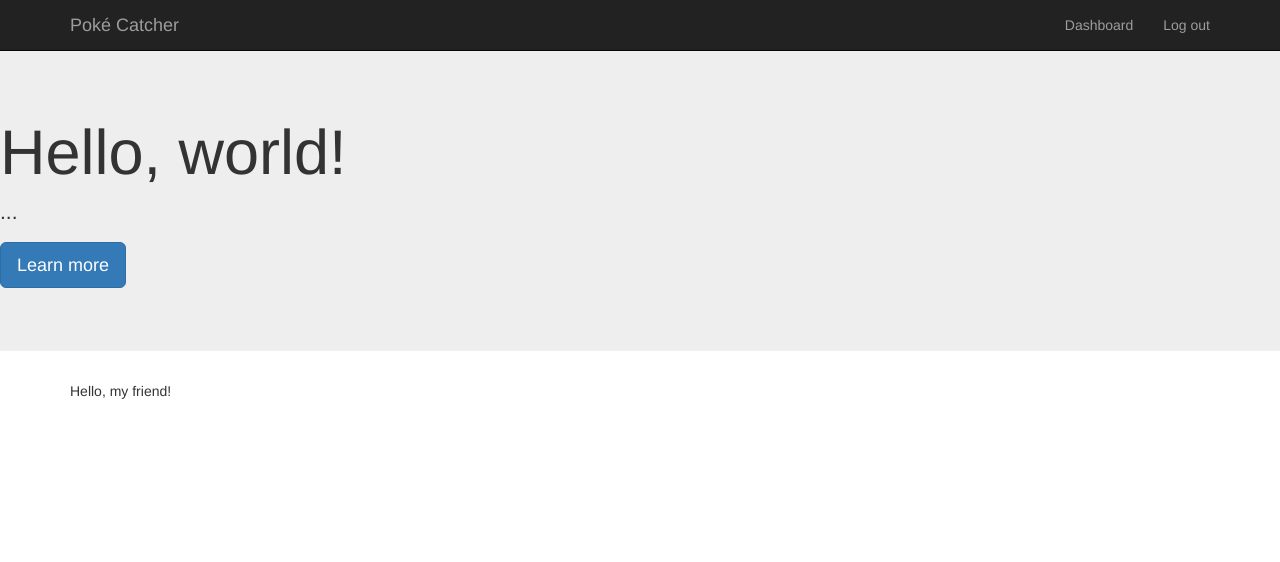
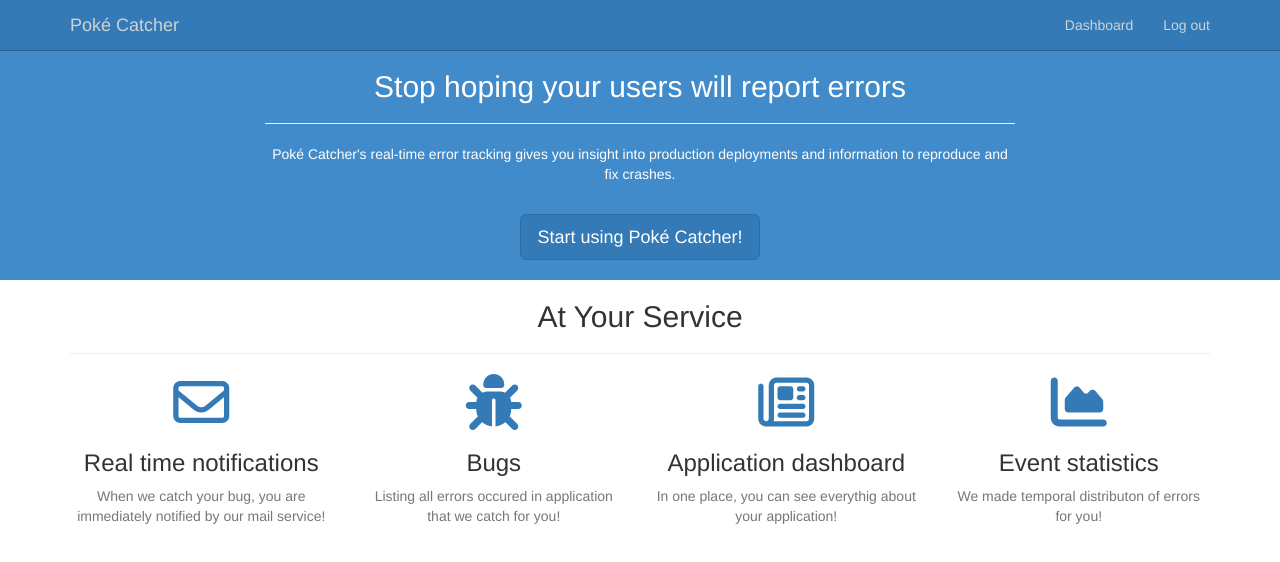
Before and after one commit to cod3rs-ns/4-awt-poke-catcher-client, a website: page index.html at #/welcome in a window 1280 px wide. Drawn offline with nearby package versions, Linux system fonts and the light colour scheme; some packages are replaced by stand-ins of ours; a script that the page names is missing.

Commit message:
Home page is redesigned

```diff
--- a/app/components/welcome/welcome.html
+++ b/app/components/welcome/welcome.html
@@ -1,8 +1,60 @@
-<div class="jumbotron">
-  <h1>Hello, world!</h1>
-  <p>...</p>
-  <p><a class="btn btn-primary btn-lg" href="#" role="button">Learn more</a></p>
+<div class="bg-primary" id="about">
+    <div class="container">
+        <div class="row">
+            <div class="col-lg-8 col-lg-offset-2 text-center" style="margin-bottom:20px;">
+                <h2>
+                    Stop hoping your users will report errors
+                </h2>
+                <hr>
+                <p>
+                    Poké Catcher's real-time error tracking gives you insight into production deployments and information to reproduce and fix
+                    crashes.
+                </p>
+                <a ui-sref="register" class="page-scroll btn btn-primary btn-lg" style="margin-top:20px;">Start using Poké Catcher!</a>
+            </div>
+        </div>
+    </div>
 </div>
-<div class="container">
-  Hello, my friend!
+
+<div>
+    <div class="container">
+        <div class="row">
+            <div class="col-lg-12 text-center">
+                <h2 class="section-heading">At Your Service</h2>
+                <hr class="primary">
+            </div>
+        </div>
+    </div>
+    <div class="container">
+        <div class="row">
+            <div class="col-lg-3 col-md-6 text-center">
+                <div class="service-box">
+                    <i class="fa fa-4x fa-envelope-o text-primary sr-icons"></i>
+                    <h3>Real time notifications</h3>
+                    <p class="text-muted">When we catch your bug, you are immediately notified by our mail service!</p>
+                </div>
+            </div>
+            <div class="col-lg-3 col-md-6 text-center">
+                <div class="service-box">
+                    <i class="fa fa-4x fa-bug text-primary sr-icons"></i>
+                    <h3>Bugs</h3>
+                    <p class="text-muted">Listing all errors occured in application that we catch for you!</p>
+                </div>
+            </div>
+            <div class="col-lg-3 col-md-6 text-center">
+                <div class="service-box">
+                    <i class="fa fa-4x fa-newspaper-o text-primary sr-icons"></i>
+                    <h3>Application dashboard</h3>
+                    <p class="text-muted">In one place, you can see everythig about your application!</p>
+                </div>
+            </div>
+            <div class="col-lg-3 col-md-6 text-center">
+                <div class="service-box">
+                    <i class="fa fa-4x fa-area-chart text-primary sr-icons"></i>
+                    <h3>Event statistics</h3>
+                    <p class="text-muted">We made temporal distributon of errors for you!</p>
+                </div>
+            </div>
+        </div>
+    </div>
 </div>
--- a/app/shared/header/header.html
+++ b/app/shared/header/header.html
@@ -1,4 +1,4 @@
-<nav class="navbar navbar-inverse navbar-fixed-top">
+<nav class="navbar navbar-default navbar-fixed-top">
   <div class="container">
     <div class="navbar-header">
       <button type="button" class="navbar-toggle collapsed" data-toggle="collapse" data-target="#navbar" aria-expanded="false"
--- a/assets/css/style.css
+++ b/assets/css/style.css
@@ -13,3 +13,77 @@
   border-bottom: 1px solid #eee;
   padding: 8px;
 }
+
+#about {
+  background-color:#428bca
+}
+
+.navbar-default {
+  background-color: #337ab7;
+  border-color: #286090;
+}
+.navbar-default .navbar-brand {
+  color: #ced3d4;
+}
+.navbar-default .navbar-brand:hover,
+.navbar-default .navbar-brand:focus {
+  color: #b4bec7;
+}
+.navbar-default .navbar-text {
+  color: #ced3d4;
+}
+.navbar-default .navbar-nav > li > a {
+  color: #ced3d4;
+}
+.navbar-default .navbar-nav > li > a:hover,
+.navbar-default .navbar-nav > li > a:focus {
+  color: #b4bec7;
+}
+.navbar-default .navbar-nav > .active > a,
+.navbar-default .navbar-nav > .active > a:hover,
+.navbar-default .navbar-nav > .active > a:focus {
+  color: #b4bec7;
+  background-color: #286090;
+}
+.navbar-default .navbar-nav > .open > a,
+.navbar-default .navbar-nav > .open > a:hover,
+.navbar-default .navbar-nav > .open > a:focus {
+  color: #b4bec7;
+  background-color: #286090;
+}
+.navbar-default .navbar-toggle {
+  border-color: #286090;
+}
+.navbar-default .navbar-toggle:hover,
+.navbar-default .navbar-toggle:focus {
+  background-color: #286090;
+}
+.navbar-default .navbar-toggle .icon-bar {
+  background-color: #ced3d4;
+}
+.navbar-default .navbar-collapse,
+.navbar-default .navbar-form {
+  border-color: #ced3d4;
+}
+.navbar-default .navbar-link {
+  color: #ced3d4;
+}
+.navbar-default .navbar-link:hover {
+  color: #b4bec7;
+}
+
+@media (max-width: 767px) {
+  .navbar-default .navbar-nav .open .dropdown-menu > li > a {
+    color: #ced3d4;
+  }
+  .navbar-default .navbar-nav .open .dropdown-menu > li > a:hover,
+  .navbar-default .navbar-nav .open .dropdown-menu > li > a:focus {
+    color: #b4bec7;
+  }
+  .navbar-default .navbar-nav .open .dropdown-menu > .active > a,
+  .navbar-default .navbar-nav .open .dropdown-menu > .active > a:hover,
+  .navbar-default .navbar-nav .open .dropdown-menu > .active > a:focus {
+    color: #b4bec7;
+    background-color: #286090;
+  }
+}
--- a/bower.json
+++ b/bower.json
@@ -25,6 +25,7 @@
     "angular-bootstrap": "^2.4.0",
     "angular-jwt": "^0.1.8",
     "ngstorage": "^0.3.11",
-    "lodash": "^4.17.3"
+    "lodash": "^4.17.3",
+    "components-font-awesome": "^4.7.0"
   }
 }
--- a/index.html
+++ b/index.html
@@ -26,6 +26,11 @@
     <script src="assets/libs/ngstorage/ngStorage.min.js"></script>
     <!-- Lodash library dependency -->
     <script src="assets/libs/lodash/dist/lodash.min.js"></script>
+
+    <!-- Custom Fonts -->
+    <link href="assets/libs/components-font-awesome/css/font-awesome.min.css" rel="stylesheet" type="text/css">
+    <link href='https://fonts.googleapis.com/css?family=Open+Sans:300italic,400italic,600italic,700italic,800italic,400,300,600,700,800' rel='stylesheet' type='text/css'>
+    <link href='https://fonts.googleapis.com/css?family=Merriweather:400,300,300italic,400italic,700,700italic,900,900italic' rel='stylesheet' type='text/css'>
   </head>
 
   <body>
```
